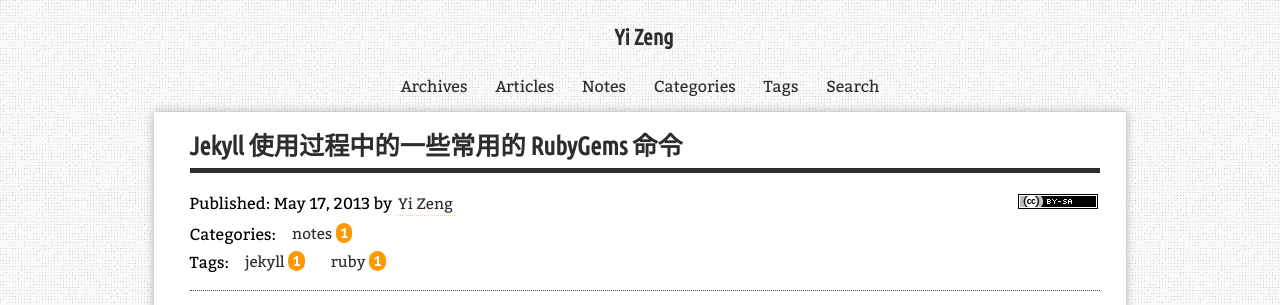
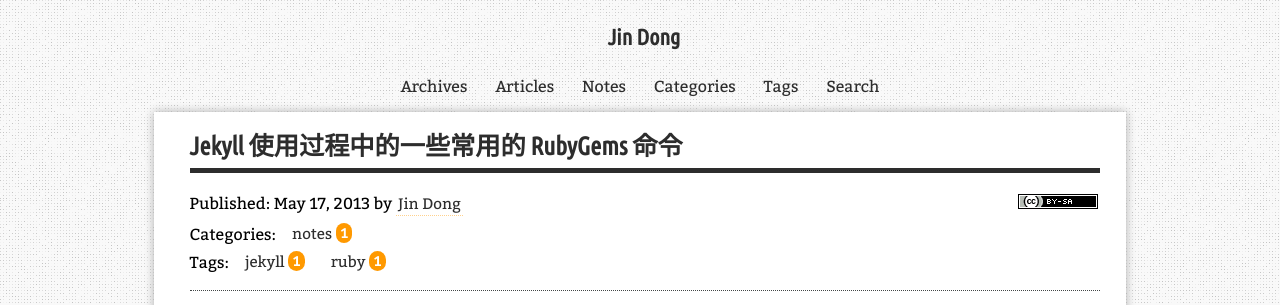
Before and after one commit to zhanjindong/zhanjindong.github.io, a Jekyll site: the page built from _posts/2013-05-17-quick-rubygems-command-references-for-jekyll.md, in a window 1280 px wide and 900 px high. Shown: the top 305 px of the window. Built offline with Jekyll 4.4.1, drawn with Linux system fonts in a browser that asks for light colours; nearby versions of some CDN libraries; comment, search, counter and statistics services are not loaded.

Commit message:
Modify _config.yml

```diff
--- a/_config.yml
+++ b/_config.yml
@@ -15,13 +15,13 @@
 # Themes are encouraged to use these universal variables
 # so be sure to set them if your theme uses them.
 #
-title: Yi Zeng
+title: Jin Dong
 description: "Personal blog for Yi Zeng, a software engineer based in Christchurch, New Zealand."
 # tagline: Site Tagline
 author:
-  name: Yi Zeng
+  name: Jin Dong
   username: yizeng
-  stackoverflow: 1177636/yi-zeng
+  stackoverflow: 4186131/jindong
   # twitter: username
   # feedburner: feedname
 
@@ -33,8 +33,8 @@
 # Else if you are pushing to username.github.io, replace with your username.
 # Finally if you are pushing to a GitHub project page, include the project name at the end.
 #
-production_url: http://yizeng.me
-url: http://yizeng.me
+production_url: http://jindong.io
+url: http://jindong.io
 
 # All Jekyll-Bootstrap specific configurations are namespaced into this hash
 #
@@ -90,7 +90,7 @@
   comments:
     provider: disqus
     disqus:
-      short_name: yizeng
+      short_name: jindong
       public_key: ULZ0b9TFdfCUJSKQd4WCKv2v3u25YoG7YG8zXPewkWrT35lZ0Se9YnxLzoV6VM8W
     livefyre:
       site_id: 123
```
Also changed, not shown: .gitmodules, README.md.
